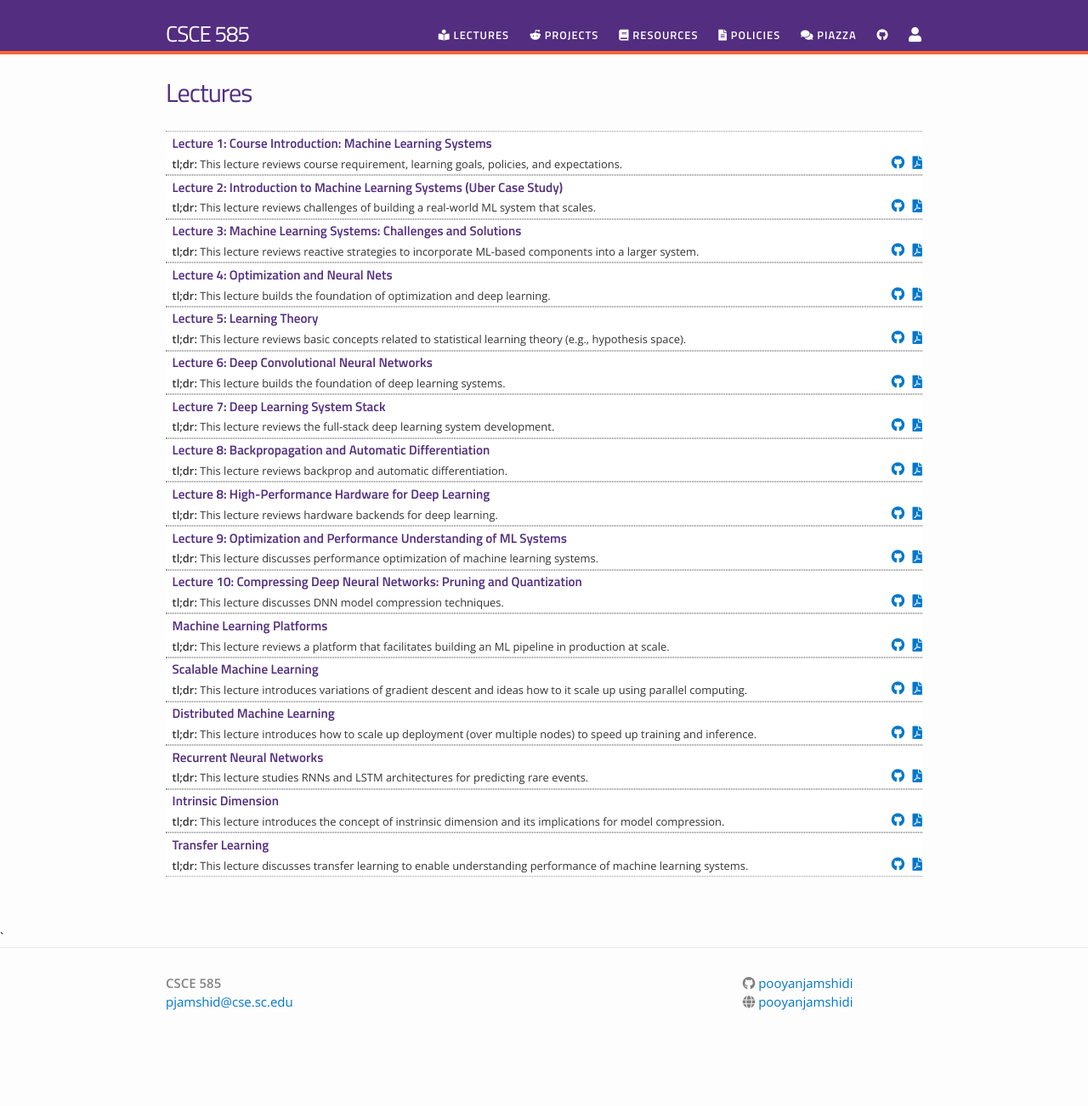
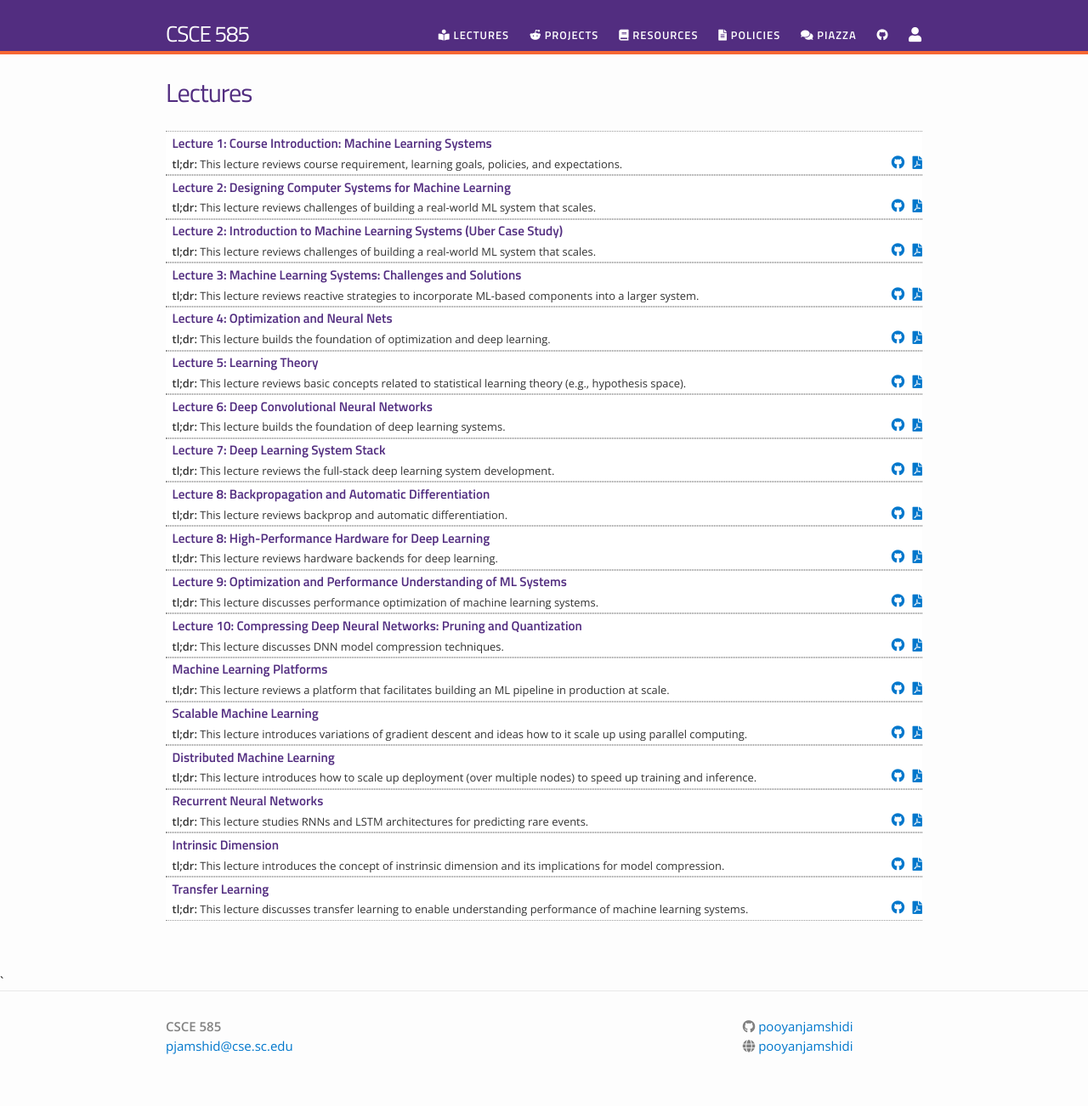
Before and after one commit to pooyanjamshidi/mls, a Jekyll site: the page built from lectures.md, in a window 1280 px wide. Shown: the whole page at 85% size. Built offline with Jekyll 4.4.1, drawn with Linux system fonts in a browser that asks for light colours; nearby versions of some CDN libraries; before the commit the page ends 1251 px from its top, so only the background shows below that.

Commit message:
adding lecture slide on building mls

```diff
--- a/_data/lectures.yml
+++ b/_data/lectures.yml
@@ -2,6 +2,11 @@
   filename: mls00
   dirname: lectures
   tldr: "This lecture reviews course requirement, learning goals, policies, and expectations."
+
+- title: "Lecture 2: Designing Computer Systems for Machine Learning"
+  filename: designing-mls
+  dirname: lectures
+  tldr: "This lecture reviews challenges of building a real-world ML system that scales."
 
 - title: "Lecture 2: Introduction to Machine Learning Systems (Uber Case Study)"
   filename: mls01
```
Also changed, not shown: 1 other file.
